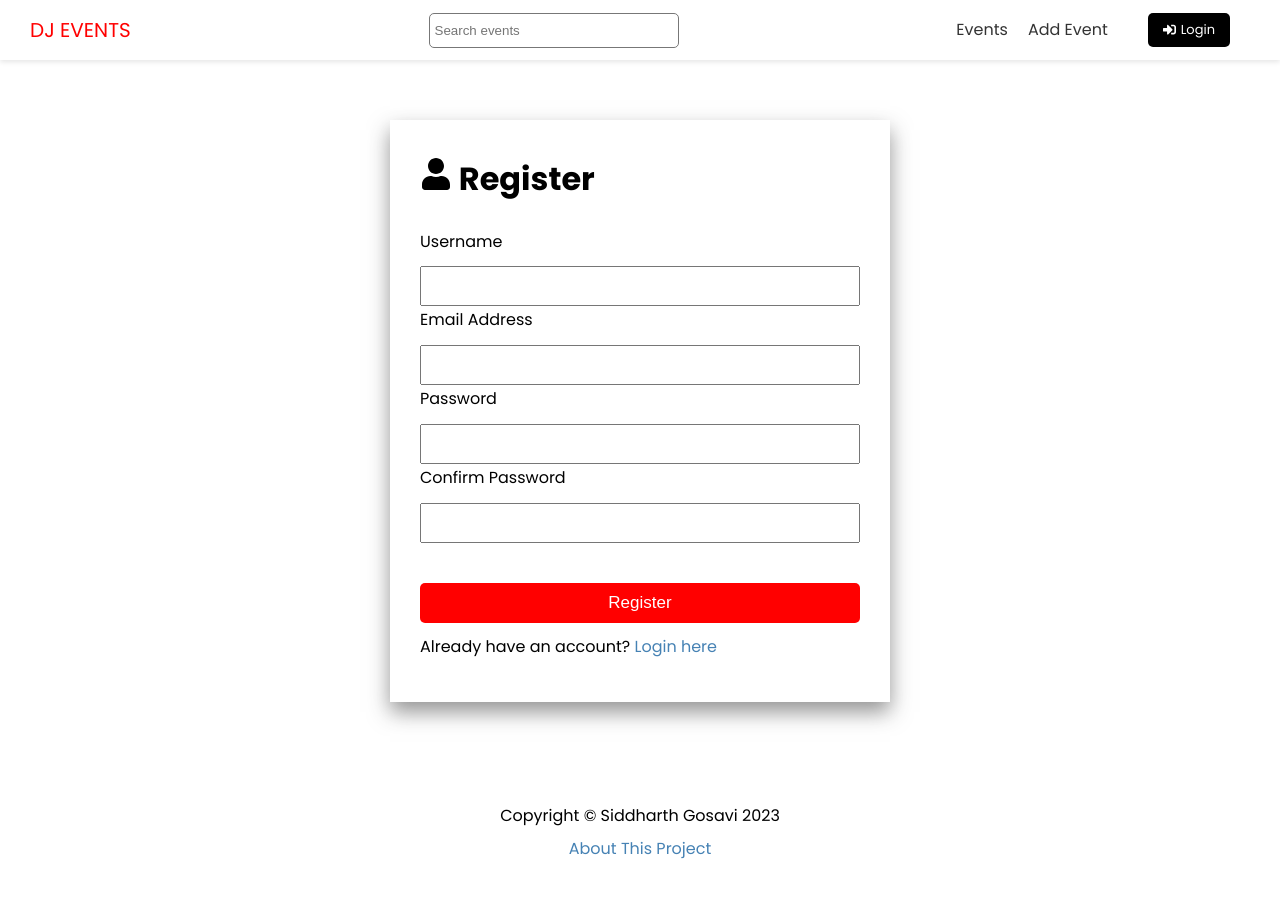
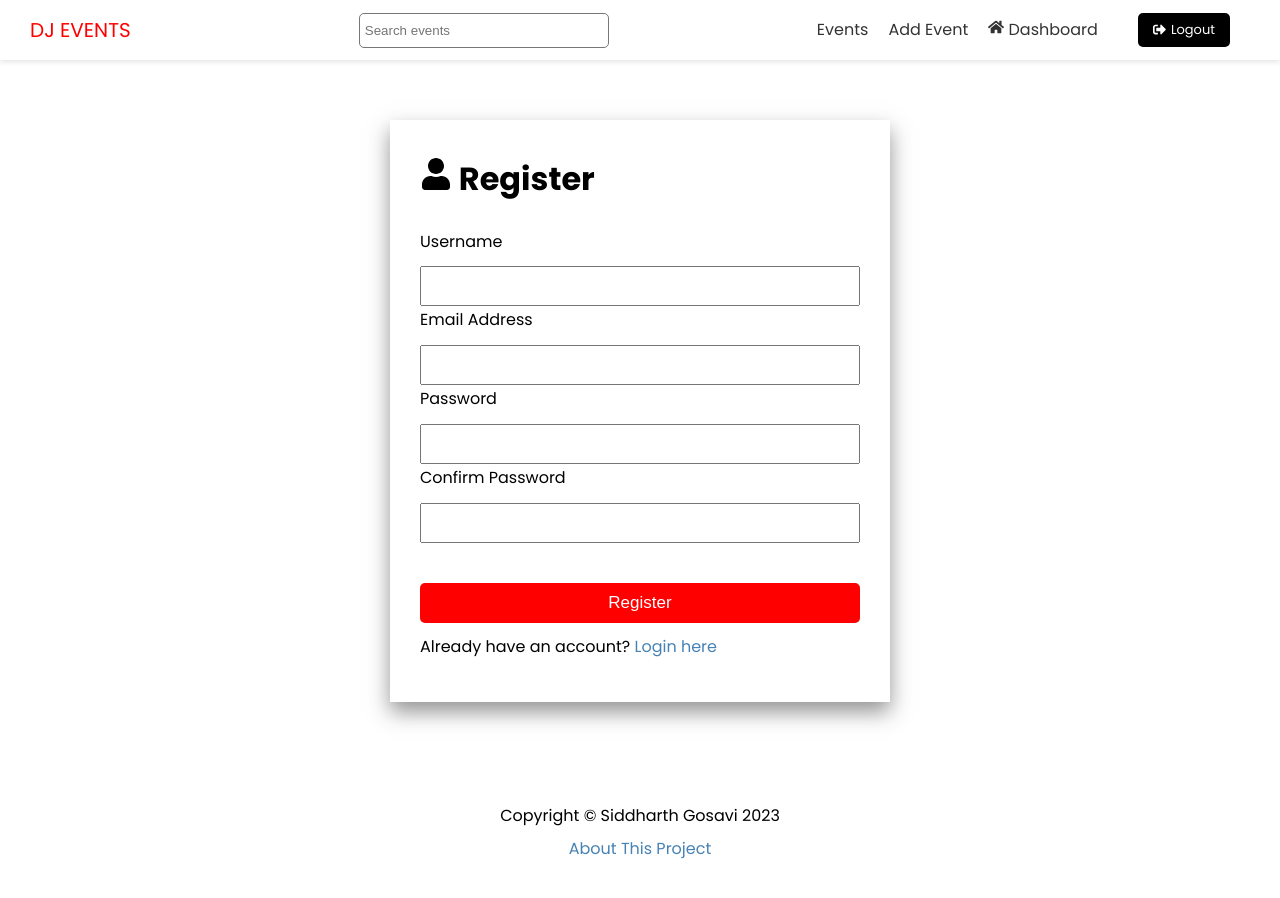
Before and after one commit to siddharthgosavi/dj-events-frontend, a Next.js app: page /accounts/register in a window 1280 px wide. Shown: the top 898 px of the page. Built offline with nearby package versions, Linux system fonts and the light colour scheme; no server answers.

Commit message:
Context created and initiated

```diff
--- a/components/EventItem.js
+++ b/components/EventItem.js
@@ -6,7 +6,7 @@ export default function EventItem({ evt }) {
   return (
     <div className={styles.event}>
       <div className={styles.img}>
-        <Image src={evt.image ? evt.image.formats.thumbnail.url : "/images/event-default.png"} width={170} height={100} />
+        <Image alt="image" src={evt.image ? evt.image.formats.thumbnail.url : "/images/event-default.png"} width={170} height={100} />
       </div>
 
       <div className={styles.info}>
--- a/components/Header.js
+++ b/components/Header.js
@@ -1,8 +1,12 @@
 import Link from "next/link";
 import styles from "@/styles/Header.module.css";
 import Search from "./Search";
-import { FaSignInAlt, FaSignOutAlt } from "react-icons/fa";
+import { FaSignInAlt, FaSignOutAlt, FaHome } from "react-icons/fa";
+import AuthContext from "context/AuthContext";
+import { useContext } from "react";
+
 export default function Header() {
+  const { user, logout } = useContext(AuthContext);
   return (
     <header className={styles.header}>
       <div className={styles.logo}>
@@ -14,15 +18,34 @@ export default function Header() {
           <li>
             <Link href="/events">Events</Link>
           </li>
+          {user ? (
+            <>
+              {/* if user is logged in */}{" "}
               <li>
                 <Link href={"/events/add"}>Add Event</Link>
               </li>
+              <li>
+                <Link href={"/accounts/dashboard"}>
+                  <FaHome /> Dashboard
+                </Link>
+              </li>
+              <li>
+                <button onClick={logout} className="btn-secondary btn-icon">
+                  <FaSignOutAlt /> Logout
+                </button>
+              </li>
+            </>
+          ) : (
+            <>
+              {/* if user is logged out */}
               <li>
                 <Link href={"/accounts/login"} className="btn-secondary btn-icon">
                   {" "}
                   <FaSignInAlt /> Login
                 </Link>
               </li>
+            </>
+          )}
         </ul>
       </nav>
     </header>
--- /dev/null
+++ b/context/AuthContext.js
@@ -0,0 +1,34 @@
+import { useRouter } from "next/router";
+import React, { createContext, useContext, useEffect, useState } from "react";
+import { API_URL } from "../config";
+
+const AuthContext = createContext();
+
+export const AuthProvider = ({ children }) => {
+  const [user, setUser] = useState({ name: "brad" });
+  const [error, SetError] = useState(null);
+
+  //Register User
+  const register = async ({ user }) => {
+    console.log("From Context", user);
+  };
+
+  //Login User
+  const login = async ({ email: identifier, password }) => {
+    console.log("From Context", { identifier, password });
+  };
+
+  //Logout User
+  const logout = async ({ user }) => {
+    console.log("From Context", "logout");
+  };
+  //Check if User
+
+  const checkUserLoggedIn = async ({ user }) => {
+    console.log("From Context", "Check");
+  };
+
+  return <AuthContext.Provider value={{ user, error, register, login, logout }}>{children}</AuthContext.Provider>;
+};
+
+export default AuthContext;
--- a/jsconfig.json
+++ b/jsconfig.json
@@ -4,7 +4,8 @@
     "paths": {
       "@/components/*": ["components/*"],
       "@/styles/*": ["styles/*"],
-      "@/config/*": ["config/*"]
+      "@/config/*": ["config/*"],
+      "@/context/*": ["context/*"]
     }
   }
 }
--- a/pages/_app.js
+++ b/pages/_app.js
@@ -1,10 +1,14 @@
+import { AuthProvider } from "context/AuthContext";
+import { StrictMode } from "react";
 import "../styles/globals.css";
 
 function MyApp({ Component, pageProps }) {
   return (
-    <>
-      <Component {...pageProps} />
-    </>
+    <StrictMode>
+      <AuthProvider>
+        <Component {...pageProps} />
+      </AuthProvider>
+    </StrictMode>
   );
 }
 
--- a/pages/accounts/login.js
+++ b/pages/accounts/login.js
@@ -5,14 +5,16 @@ import { FaUser } from "react-icons/fa";
 import { toast, ToastContainer } from "react-toastify";
 import "react-toastify/dist/ReactToastify.css";
 import styles from "@/styles/Login.module.css";
+import AuthContext from "context/AuthContext";
 
 export default function LoginPage() {
   const [email, setEmail] = useState("");
   const [password, setPassword] = useState("");
+  const { login, error } = useContext(AuthContext);
 
   function handleSubmit(e) {
     e.preventDefault();
-    console.log({ email, password });
+    login({ email, password });
   }
 
   return (
--- a/pages/accounts/register.js
+++ b/pages/accounts/register.js
@@ -5,6 +5,7 @@ import { FaUser } from "react-icons/fa";
 import { toast, ToastContainer } from "react-toastify";
 import styles from "@/styles/Login.module.css";
 import "react-toastify/dist/ReactToastify.css";
+import AuthContext from "context/AuthContext";
 
 export default function RegisterPage() {
   const [username, setUsername] = useState("");
@@ -12,13 +13,15 @@ export default function RegisterPage() {
   const [password, setPassword] = useState("");
   const [passwordConfirm, setPasswordConfirm] = useState("");
 
+  const { register, error } = useContext(AuthContext);
+
   function handleSubmit(e) {
     e.preventDefault();
 
     if (password !== passwordConfirm) {
       toast.error("Passwords do not match!, Try again");
     }
-    console.log({ username, email, password });
+    register({ user: { username, email, password } });
   }
 
   return (
--- a/pages/events/[slug].js
+++ b/pages/events/[slug].js
@@ -46,7 +46,7 @@ export default function EventPage({ evt }) {
         <ToastContainer />
         {evt.image && (
           <div className={styles.image}>
-            <Image src={evt.image.formats.medium.url} width={960} height={600} />
+            <Image alt="image" src={evt.image.formats.medium.url} width={960} height={600} />
           </div>
         )}
 
--- a/pages/events/edit/[id].js
+++ b/pages/events/edit/[id].js
@@ -81,7 +81,7 @@ export default function EditEventPage({ event }) {
       <ToastContainer />
       <h2>Event Image</h2>
       {imagePreview ? (
-        <Image src={imagePreview} height={100} width={170} />
+        <Image alt="image" src={imagePreview} height={100} width={170} />
       ) : (
         <div>
           <p>No Image uploaded</p>
@@ -95,7 +95,7 @@ export default function EditEventPage({ event }) {
         <br />
       </div>
       <Modal show={showModal} onClose={() => setShowModal(false)}>
-        <ImageUpload evtId={event.id} imageUploaded={imageUploaded} />
+        <Image alt="image" Upload evtId={event.id} imageUploaded={imageUploaded} />
       </Modal>
       <form onSubmit={handleSubmit} className={styles.form}>
         <div className={styles.grid}>
```
Lines whose indentation alone changed are shown as unchanged.
